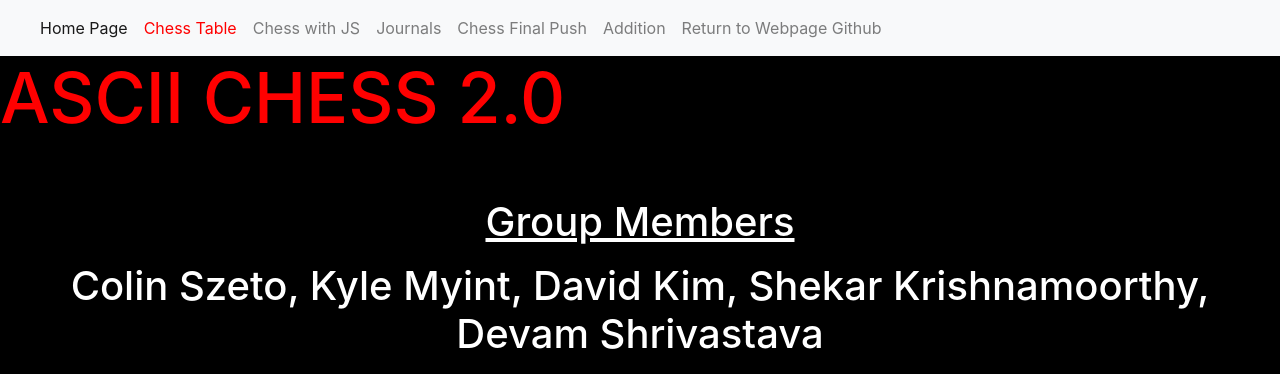
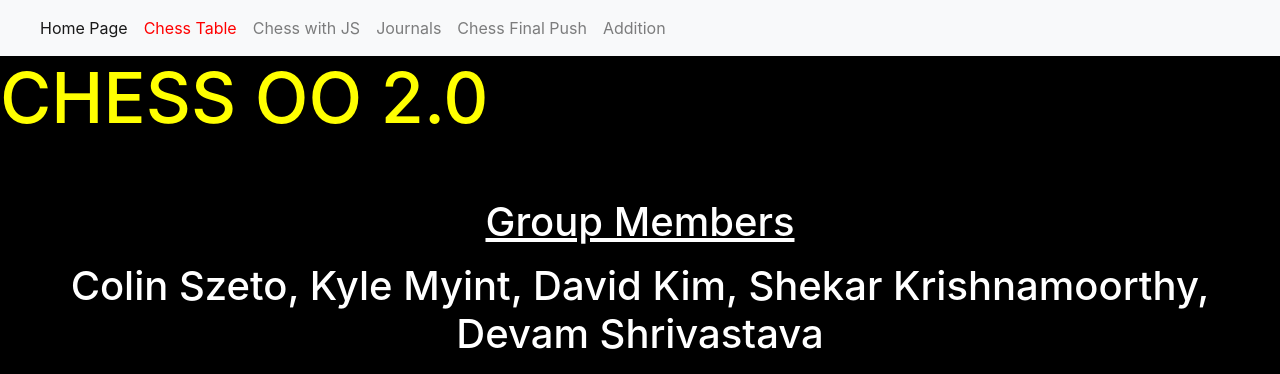
Before and after one commit to colin-szeto/Group-Portfolio, a Flask app: page / in a window 1280 px wide. Shown: the top 374 px of the page. Run offline with Flask 2, Linux system fonts and the light colour scheme; some libraries are stand-ins or nearby versions.

Commit message:
styled homepage and navbar better

```diff
--- a/templates/base.html
+++ b/templates/base.html
@@ -30,7 +30,7 @@
           <a class="nav-link" href="/project/index">Addition</a>
 
           <!--<a class="nav-link" href="yourName">What is my Name?</a>-->
-          <a class="nav-link" href="https://github.com/kolinbilly/Group-Portfolio/blob/master/README.md">Return to Webpage Github</a>
+          <a class="nav-link" href="https://github.com/kolinbilly/Group-Portfolio/blob/master/README.md"></a>
           <a class="nav-link" href="chessEmbed"></a>
 
         </div>
--- a/templates/home.html
+++ b/templates/home.html
@@ -25,13 +25,15 @@
 
     <body style="background-color:black;">
 
-      <h1 style = "color: red; font-size: 70px; padding-bottom: 50px">ASCII CHESS 2.0<h1>
+      <h1 style = "color: yellow; font-size: 70px; padding-bottom: 50px">CHESS OO 2.0<h1>
       <p style = "color: white; text-decoration: underline;"> Group Members </p>
       <p style = "color: white;"> Colin Szeto, Kyle Myint, David Kim, Shekar Krishnamoorthy, Devam Shrivastava </p>
       <p> </p>
       <p> </p>
       <p style = "color: white;"> Link to group plan: <a target = "_blank" href="https://docs.google.com/document/d/1ktGsDPl07wBa6YQvsGDCKAi1Bpz_exLEj0Y3ASh-fK0/edit">Project Doc</a></p>
-      <a class="nav-link code" style="color:red; margin:auto; text-align: center;" href="/project/chessMenu/" >Chess Table</a>
+          <p style = "color: white;"> Link to github: <a target = "_blank" href="https://github.com/kolinbilly/Group-Portfolio/blob/master/README.md">Project Doc</a></p>
+
+          <a class="nav-link code" style="font-size: 50px; color:red;padding-top: 0px; text-align: center;" href="/project/chessMenu/" >Chess Table</a>
 
 
           <img id = "background" src= "https://cdn.discordapp.com/attachments/763494337798471721/770163622549651486/most_expensive_chess_board_ever.png" alt = "expensive chess set">
```
